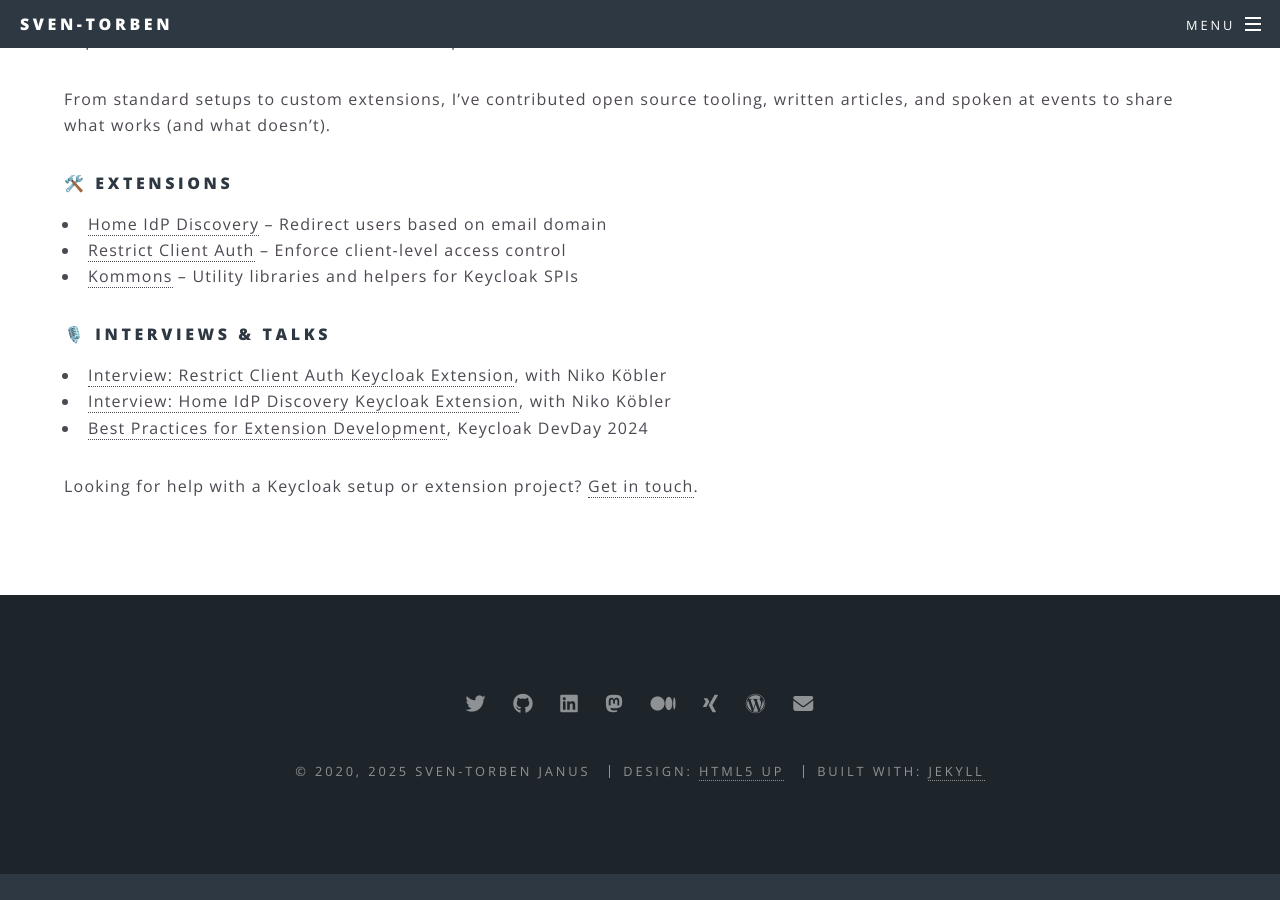
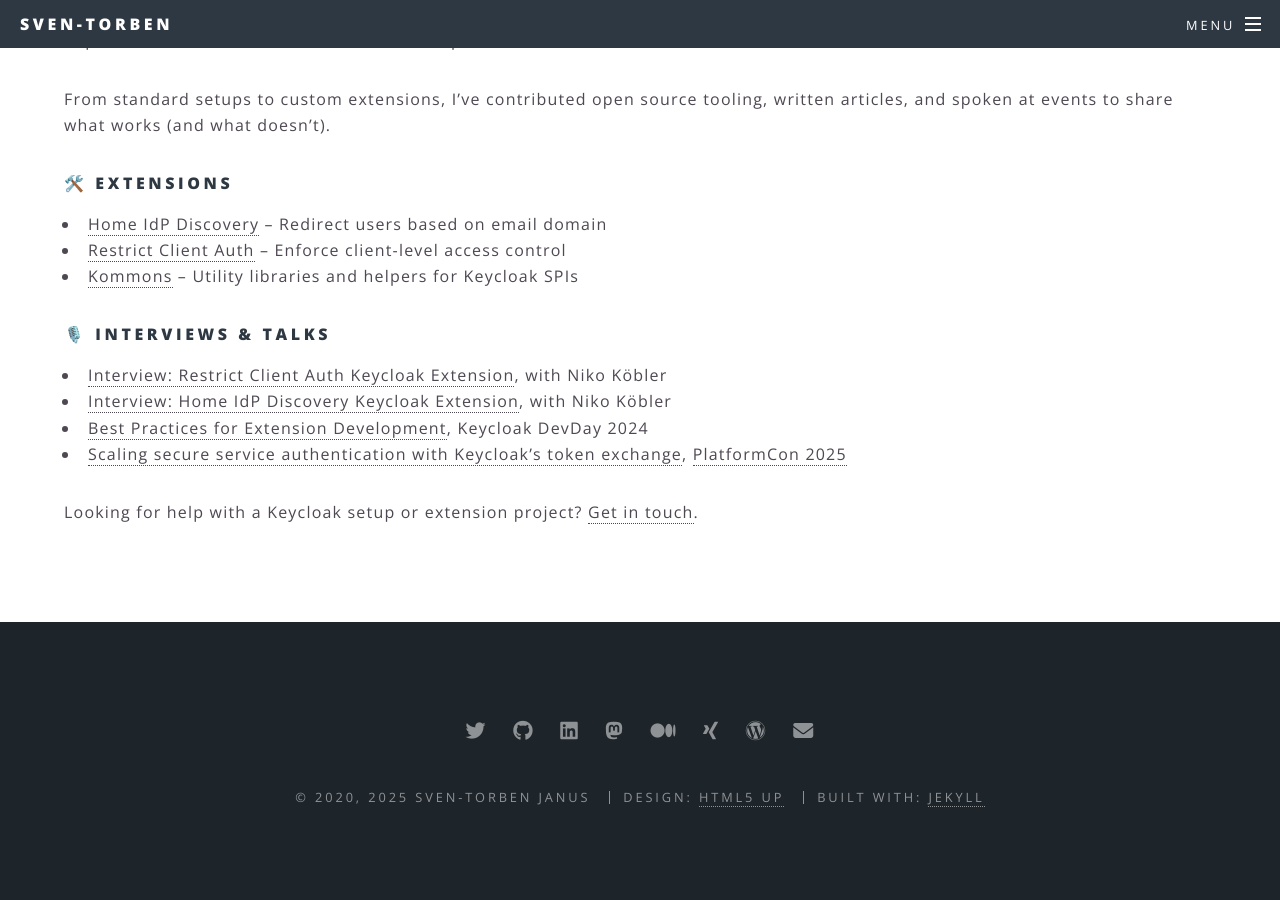
Before and after one commit to sventorben/sventorben.de, a Jekyll site: the page built from keycloak.html, in a window 1280 px wide and 900 px high, scrolled down 539 px. Built offline with Jekyll 4.4.1, drawn with Linux system fonts in a browser that asks for light colours; before the commit the page ends 1413 px from its top, so only the background shows below that.

Commit message:
Add talks

```diff
--- a/keycloak.html
+++ b/keycloak.html
@@ -21,6 +21,7 @@ subtitle: open source IAM at work
   <li><a href="https://www.youtube.com/watch?v=eQjOCrcit24" target="_blank">Interview: Restrict Client Auth Keycloak Extension</a>, with Niko Köbler</li>
   <li><a href="https://www.youtube.com/watch?v=4jSBqens2yA" target="_blank">Interview: Home IdP Discovery Keycloak Extension</a>, with Niko Köbler</li>
   <li><a href="https://www.youtube.com/watch?v=1IhcQjdjbsI" target="_blank">Best Practices for Extension Development</a>, Keycloak DevDay 2024</li>
+  <li><a href="https://platformcon.com/sessions/scaling-secure-service-authentication-with-keycloak-s-token-exchange" target="_blank">Scaling secure service authentication with Keycloak’s token exchange</a>, <a href="https://platformcon.com" target="_blank">PlatformCon 2025</a></li>
 </ul>
 
 <p>Looking for help with a Keycloak setup or extension project? <a href="mailto:contact@sventorben.de">Get in touch</a>.</p>
--- a/talks.html
+++ b/talks.html
@@ -11,6 +11,7 @@ subtitle: at conferences and meetups
 
         <h4>2025</h4>
 	<ul>
+		<li><a href="." target="_blank">Token Exchange - Keycloak's Secret Weapon for Platforms</a>, <a href="https://keyconf.dev/" target="_blank">KeyConf 2025</a></li>
 		<li><a href="https://platformcon.com/sessions/scaling-secure-service-authentication-with-keycloak-s-token-exchange" target="_blank">Scaling secure service authentication with Keycloak’s token exchange</a>, <a href="https://platformcon.com" target="_blank">PlatformCon 2025</a></li>
 		<li><a href="https://www.youtube.com/watch?v=2WpNm-ZxBD8&t=2559s" target="_blank">Token Exchange - Keycloak's Secret Weapon for Platforms</a>, <a href="https://keycloak-day.dev/" target="_blank">Keycloak DevDay 2025</a></li>
 	</ul>
```
